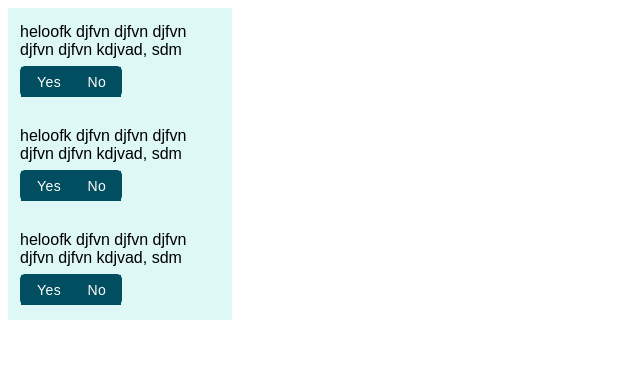
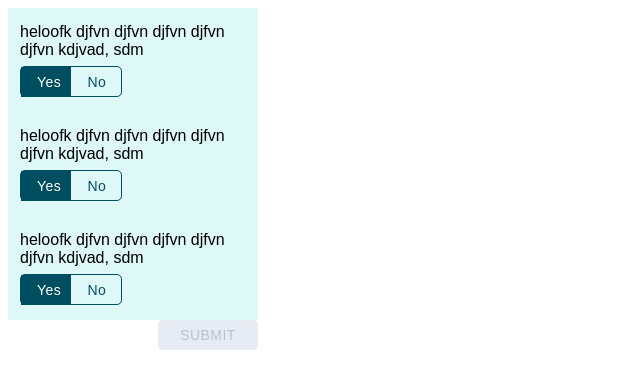
Before and after one commit to elentingas/verification-checks, a React (Create React App) app: page / in a window 1280 px wide. Shown: the top 388 px of the page, without its empty margins (0-640 px from the left). Built offline with nearby package versions, Linux system fonts and the light colour scheme.

Commit message:
Add Submit button type

```diff
--- a/src/App.tsx
+++ b/src/App.tsx
@@ -1,5 +1,7 @@
 import React from "react";
 import VerificationCard from "./UIKit/VerificationCard";
+import Button, { buttonTypes } from "./UIKit/Button";
+import translations from "./assets/dictionaries/en";
 import "./styles.css";
 
 export default function App() {
@@ -8,6 +10,9 @@ export default function App() {
       <VerificationCard text="heloofk djfvn  djfvn  djfvn  djfvn  djfvn kdjvad, sdm" />
       <VerificationCard text="heloofk djfvn  djfvn  djfvn  djfvn  djfvn kdjvad, sdm" />
       <VerificationCard text="heloofk djfvn  djfvn  djfvn  djfvn  djfvn kdjvad, sdm" />
+      <Button disabled type={buttonTypes.SUBMIT}>
+        {translations.submit}
+      </Button>
     </div>
   );
 }
--- a/src/UIKit/Button/index.tsx
+++ b/src/UIKit/Button/index.tsx
@@ -4,6 +4,7 @@ import "./styles.css";
 export const buttonTypes = {
   PRIMARY: "Primary",
   OUTLINED: "Outlined",
+  SUBMIT: "Submit",
 };
 
 interface ButtonProps {
--- a/src/UIKit/Button/styles.css
+++ b/src/UIKit/Button/styles.css
@@ -34,3 +34,10 @@
 .Primary {
   background-color: var(--primary-color);
 }
+.Submit {
+  text-transform: uppercase;
+  background-color: var(--primary-color);
+  width: 100px;
+  border-radius: 5px;
+  align-self: flex-end;
+}
--- a/src/UIKit/VerificationCard/index.tsx
+++ b/src/UIKit/VerificationCard/index.tsx
@@ -1,5 +1,5 @@
 import React from "react";
-import Button from "UIKit/Button";
+import Button, { buttonTypes } from "UIKit/Button";
 import Text from "UIKit/Text";
 import ButtonPair from "UIKit/ButtonPair";
 import translations from "./../../assets/dictionaries/en";
@@ -18,8 +18,8 @@ const VerificationCardProps: React.FunctionComponent<VerificationCardProps> = ({
     <div className={`VerificationCard`}>
       <Text>{text}</Text>
       <ButtonPair
-        left={<Button>{translations.yes}</Button>}
-        right={<Button>{translations.no}</Button>}
+        left={<Button type={buttonTypes.PRIMARY}>{translations.yes}</Button>}
+        right={<Button type={buttonTypes.OUTLINED}>{translations.no}</Button>}
       />
     </div>
   );
--- a/src/UIKit/VerificationCard/styles.css
+++ b/src/UIKit/VerificationCard/styles.css
@@ -4,7 +4,6 @@
   align-items: flex-start;
   justify-content: space-around;
   height: 80px;
-  width: 200px;
   padding: 12px;
   background-color: var(--highlight-color);
 }
--- a/src/assets/dictionaries/en.ts
+++ b/src/assets/dictionaries/en.ts
@@ -1,6 +1,7 @@
 const en = Object.freeze({
   yes: "yes",
   no: "no",
+  submit: "Submit",
 });
 
 export default en;
--- a/src/styles.css
+++ b/src/styles.css
@@ -1,5 +1,9 @@
 .App {
   font-family: sans-serif;
+  display: flex;
+  flex-direction: column;
+  align-items: flex-start;
+  width: 250px;
 
   --primary-color: #004e5f;
   --highlight-color: #def7f7;
```
